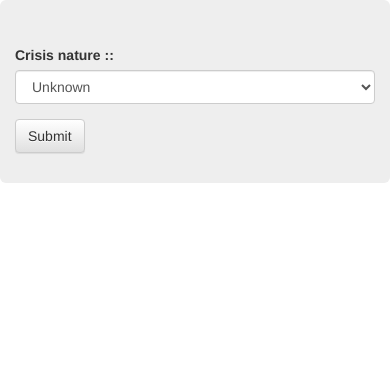
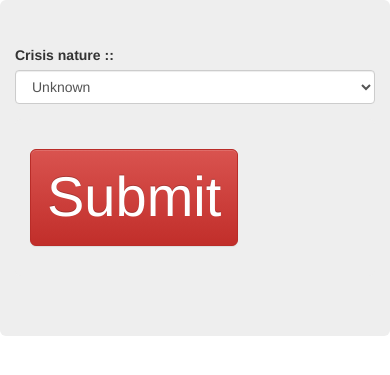
Before and after one commit to wiiwcvl/nuitinfo2014, a PHP site: page /oneuri/html-css/accueil.html in a window 390 px wide. Shown: the top 375 px of the page. Run offline with PHP 8.4, Linux system fonts and the light colour scheme.

Commit message:
page d'accueil okay et responsive (je crois)

```diff
--- a/html-css/accueil.html
+++ b/html-css/accueil.html
@@ -4,7 +4,7 @@
 	<head>
 		<meta charset="utf-8" />
 		<title>pattern page html</title>
-		<link href="acc_style.css" rel='stylesheet'/>
+		<link href="style.css" rel='stylesheet'/>
 
 <!-- Latest compiled and minified CSS -->
 <link rel="stylesheet" href="https://maxcdn.bootstrapcdn.com/bootstrap/3.3.1/css/bootstrap.min.css">
@@ -30,8 +30,12 @@
 	<option value="5">example</option>
     </select>
   </div>
-  <button type="submit" class="btn btn-default">Submit</button>
+<div class"row container">
+<div class="jumbotron col-lg-5 col-lg-offset-2">
+  <button type="submit" class="btn btn-danger btn-lg big_button">Submit</button>
 </form>
+</div>
+</div>
 </div>
 </div>
 
--- a/html-css/style.css
+++ b/html-css/style.css
@@ -44,3 +44,7 @@ p{
 .btn-lg{
     font-size : !50px;
 }
+ .big_button{
+
+    font-size : 4em !important;
+}
```
